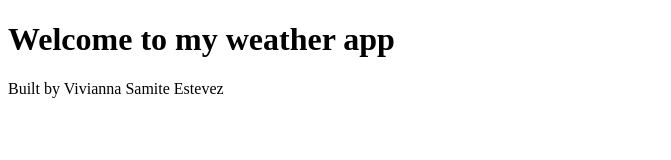
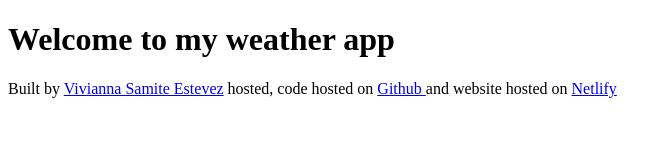
Before and after one commit to Vivianna12/final-project-weather-app, a plain HTML site: page index.html in a window 1280 px wide. Shown: the whole page, without its empty margins (0-671 px from the left). Drawn offline with Linux system fonts and the light colour scheme.

Commit message:
updated links in footer

```diff
--- a/index.html
+++ b/index.html
@@ -7,6 +7,24 @@
   </head>
   <body>
     <h1>Welcome to my weather app</h1>
-    <footer>Built by Vivianna Samite Estevez</footer>
+    <footer>
+      Built by
+      <a href="https://github.com/Vivianna12" target="_blank">
+        Vivianna Samite Estevez</a
+      >
+      hosted, code hosted on
+      <a
+        href="https://github.com/Vivianna12/final-project-weather-app"
+        target="_blank"
+        >Github
+      </a>
+      and website hosted on
+      <a
+        href="https://my-final-weather-app-shecodes.netlify.app/"
+        target="_blank"
+      >
+        Netlify</a
+      >
+    </footer>
   </body>
 </html>
```
